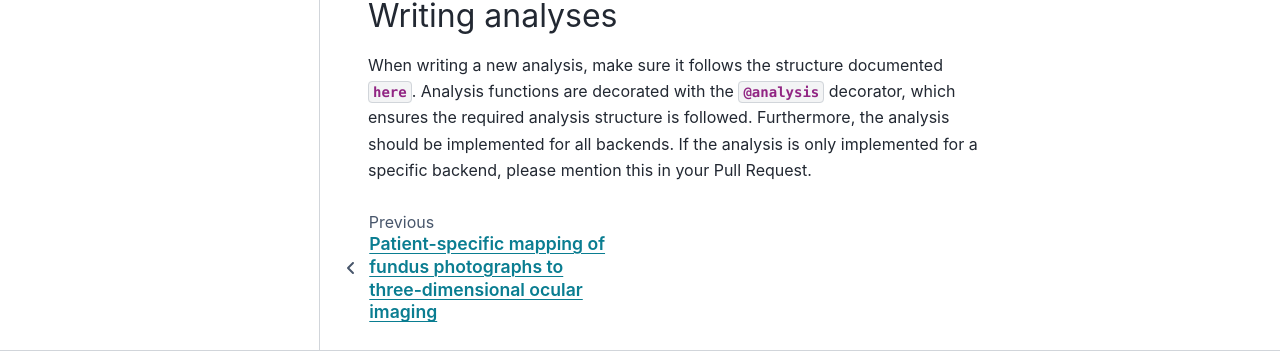
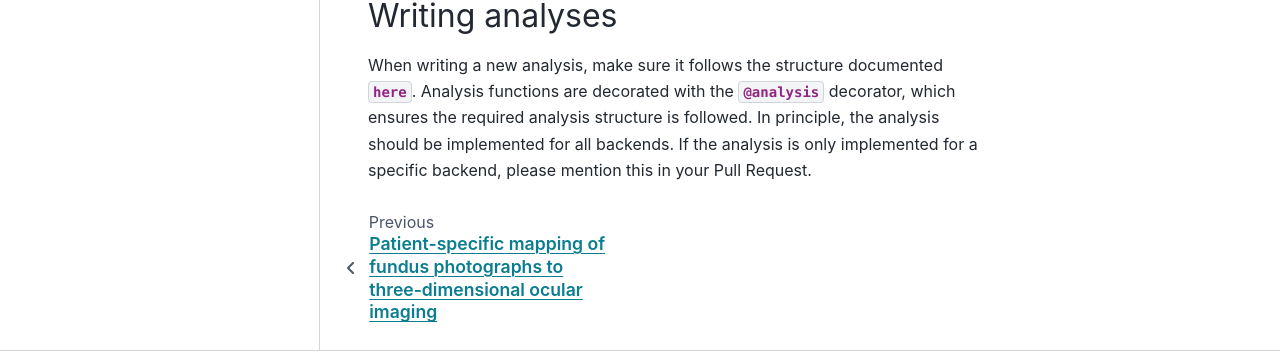
Before and after one commit to MREYE-LUMC/visisipy, a Sphinx documentation site: the page built from docs/contributing.md, in a window 1280 px wide and 900 px high, scrolled down 2146 px. Shown: the part 456-808 px from the top of the window. Built offline with Sphinx 7.4.7 and the PyData theme 0.15.4, drawn with Linux system fonts in a browser that asks for light colours; pages that are not in the unit, such as notebooks, are missing from menus; some of the changed text lies outside the part shown.

Commit message:
Update contributing.md

```diff
--- a/docs/contributing.md
+++ b/docs/contributing.md
@@ -14,7 +14,7 @@ Please follow the guidelines below to ensure a smooth collaboration.
 
 1. **Discuss your idea**
    Before starting work on a new feature or significant change, please [open a discussion] to share your idea.
-   This helps us ensure alignment with the project's goals and avoid duplicate efforts.
+   This helps us ensure alignment with the project's goals and avoids duplicate efforts.
 
 2. **Fork and clone the repository**
    Fork the repository to your GitHub account and clone it locally:
@@ -97,7 +97,7 @@ and mention the reason why the example requires OpticStudio in your Pull Request
 When writing a new analysis, make sure it follows the structure documented {py:mod}`here <visisipy.analysis>`.
 Analysis functions are decorated with the {py:func}`@analysis <visisipy.analysis.base.analysis>` decorator, which
 ensures the required analysis structure is followed.
-Furthermore, the analysis should be implemented for all backends.
+In principle, the analysis should be implemented for all backends.
 If the analysis is only implemented for a specific backend, please mention this in your Pull Request.
 
 [open a discussion]: https://github.com/MREYE-LUMC/visisipy/discussions
```
